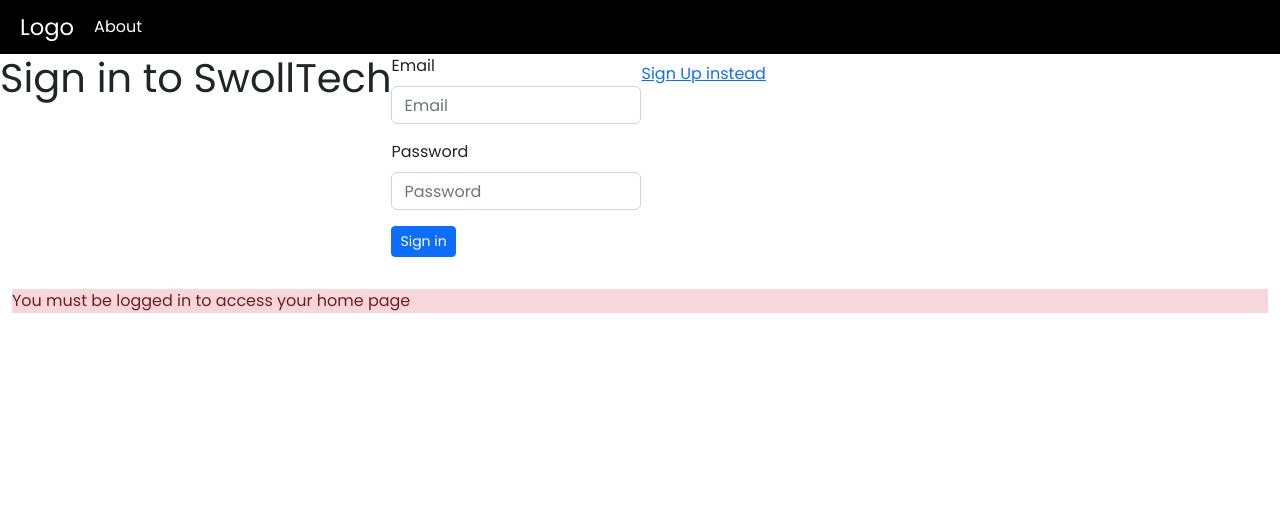
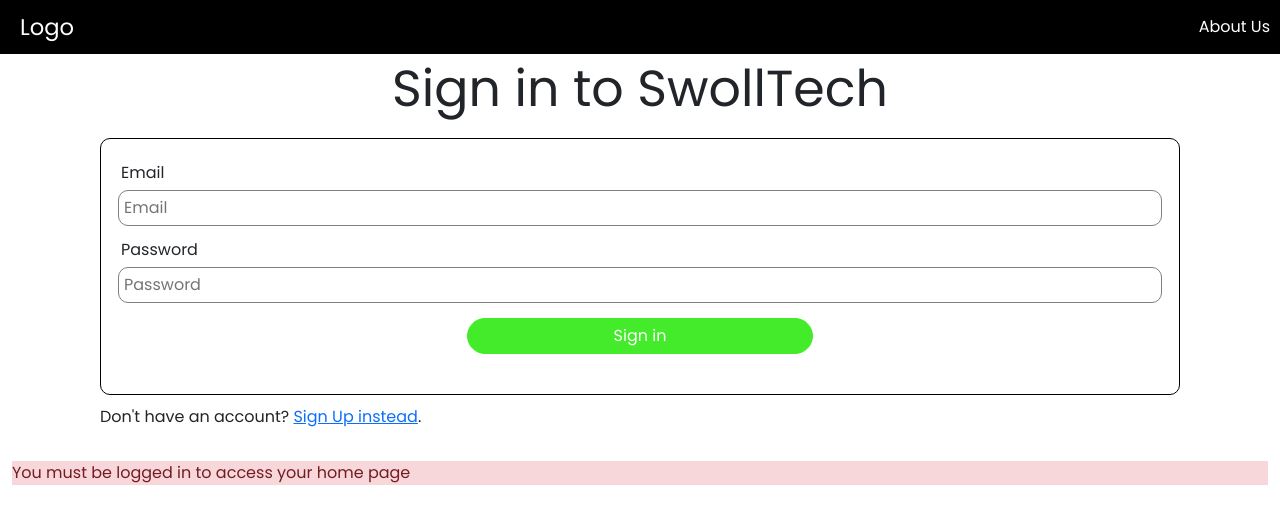
Before and after one commit to MasonKrause7/SwollTech, a Flask app: page /home.html/ in a window 1280 px wide. Shown: the top 524 px of the page. Run offline with Flask 3, Linux system fonts and the light colour scheme; some libraries are stand-ins or nearby versions.

Commit message:
Sign up/login styling done, homepage styling mostly done

```diff
--- a/static/css/desktopStyles.css
+++ b/static/css/desktopStyles.css
@@ -24,12 +24,12 @@
     }
     /* END INDEX STYLES */
     /* SIGN UP STYLES */
-    #signup-form {
-        margin: 10px 150px;
+    .form {
+        margin: 10px 200px;
         padding: 15px;
     }
-    #signin-instead {
-        margin-left: 150px;
+    #signin-instead, #signup-instead {
+        margin-left: 200px;
     }
     /* END SIGN UP STYLES*/
 
--- a/static/css/laptopTabletStyles.css
+++ b/static/css/laptopTabletStyles.css
@@ -14,7 +14,7 @@
     #bar {
         margin: 5px 20px;
         width: 2px;
-        height: 95px;
+        height: 105px;
         border: 3px solid white;
     }
     #index-subtitle {
@@ -23,12 +23,12 @@
     }
     /* END INDEX STYLES */
     /* SIGN UP STYLES*/
-    #signup-form {
-        margin: 10px 50px;
+    .form {
+        margin: 10px 100px;
         padding: 15px;
     }
-    #signin-instead {
-        margin-left: 50px;
+    #signin-instead, #signup-instead {
+        margin-left: 100px;
     }
     /* END SIGN UP STYLES */
 
--- a/static/css/mobileStyles.css
+++ b/static/css/mobileStyles.css
@@ -16,9 +16,12 @@
     }
     /* END INDEX STYLES */
     /* SIGN UP STYLES */
-    #signup-form {
+    .form {
         margin: 10px 15px;
         padding: 15px;
     }
+    #signin-instead, #signup-instead {
+        margin-left: 15px;
+    }
     /* END SIGN UP */
 }
--- a/static/css/styles.css
+++ b/static/css/styles.css
@@ -29,8 +29,10 @@ body {
 .navb {
     padding: 10px 0px;
     display: flex;
+    justify-content: space-between;
     align-items: center;
     background-color: var(--primary-dark);
+
 }
 .navb a {
     text-decoration: none;
@@ -58,8 +60,36 @@ body {
 }
 .logo {
     font-size: 17pt;
+
 }
 /* END BASE TEMPLATE STYLES*/
+/* NAV SMALL STYLES */
+.navs {
+    display: flex;
+    width: 100%;
+    align-items: center;
+    background-color: var(--primary-purple);
+}
+.navs ul {
+    margin: 0px;
+    padding: 0px;
+    list-style: none;
+    display: flex;
+    justify-content: space-evenly;
+    width: 100%;
+}
+.navs ul a {
+    text-decoration: none;
+    margin: 0px;
+    padding: 10px;
+}
+.navs ul a li {
+    color: white;
+}
+.navs ul a:hover li{
+    color: var(--primary-green);
+}
+/* END NAV SMALL STYLES*/
 /* GENERIC STYLING CLASSES */
 .page-title {
     margin-top: 5px;
@@ -75,10 +105,28 @@ body {
     margin: 5px 2px;
     border-radius: 10px;
     border: 1px solid gray;
-    color: var(--primary-purple);
+
 }
 .form-input:focus {
-    box-shadow:0px 0px 3px 2px var(--primary-purple);
+    box-shadow:0px 0px 3px 2px var(--primary-green);
+}
+.submit-button {
+    margin-top: 10px;
+    padding: 5px 0px;
+    width: 33%;
+    color: white;
+    background-color: var(--primary-green);
+    border: 1px solid var(--primary-green);
+    border-radius: 30px;
+    text-decoration: none;
+    text-align: center;
+    margin-bottom: 25px;
+}
+.submit-button:hover {
+    border: 1px solid var(--secondary-green-dark);
+    background-color: var(--secondary-green-dark);
+    text-decoration: none;
+    color: var(--primary-light);
 }
 /* END GENERIC STYLING CLASSES */
 /* INDEX STYLES */
@@ -144,15 +192,15 @@ body {
     border: 1px solid var(--secondary-purple-dark);
 }
 /* END INDEX STYLES */
-/* SIGN UP STYLES */
-#signup-form {
+/* SIGN UP/ SIGN IN STYLES */
+.form {
     width: 100%;
     border: 1px solid var(--primary-dark);
     border-radius: 10px;
     display: flex;
     flex-direction: column;
 }
-#signup-form div {
+.form div {
     display: flex;
     justify-content: center;
 }
@@ -162,24 +210,43 @@ body {
 #email {
     width: 100%;
 }
-#signup-form label {
+.form label {
     margin: 7px 0px 0px 5px;
 }
-#submit-signup-button {
-    margin-top: 10px;
-    padding: 5px 0px;
-    width: 33%;
-    color: white;
-    background-color: var(--primary-green);
-    border: 1px solid var(--primary-green);
-    border-radius: 30px;
+
+
+/* END SIGN UP/ SIGN IN STYLES */
+/* HOME STYLES */
+#home-hero {
+    width: 100vw;
+    padding: 25px 0px;
+    background-color: var(--primary-dark);
+    display: flex;
+    flex-direction: column;
+    align-items: center;
 }
-#submit-signup-button:hover {
-    border: 1px solid var(--secondary-green-dark);
-    background-color: var(--secondary-green-dark);
+#home-hero p, h3 {
+    color: var(--primary-light);
 }
-#signin-instead {
-    margin-left: 15px;
+#home-hero h2 strong {
+    color: var(--primary-green);
+    font-size: 110%;
+}
+#start-workout-button {
+    width: 200px;
+    padding: 7px 0px;
+    margin-top: 30px;
+    font-size: 110%;
+}
+#create-workout-secondary-button {
+    width: 170px;
+    background-color: var(--primary-purple);
+    border: 1px solid var(--primary-purple);
+    margin-top: -10px;
+}
+#create-workout-secondary-button:hover {
+    background-color: var(--secondary-purple-dark);
+    border: 1px solid var(--secondary-purple-dark);
 }
 
-/* END SIGN UP STYLES */
+/* END HOME STYLES*/
--- a/templates/base.html
+++ b/templates/base.html
@@ -31,10 +31,10 @@
         <a class="logo" href="{{url_for('index')}}">Logo</a>
         {% endif %}
         <ul class="nav-list">
-            <a href="{{url_for('about')}}"><li>About</li></a>
+            <a href="{{url_for('about')}}"><li>About Us</li></a>
 
             {% if 'user_id' in session.keys()%}
-            <a href="{{url_for('account')}}"><li>Account</li></a>
+            <a href="{{url_for('account')}}"><li>Your Account</li></a>
             <a href="{{url_for('logout')}}"><li>Log Out</li></a>
 
             {% endif %}
@@ -42,9 +42,12 @@
   </nav>
 
 
+
     <div class="base-container">
     {% block content%} {% endblock %}
     </div>
+
+
 
     {% if message%}
     <div class="mt-3 container-fluid">
--- a/templates/index.html
+++ b/templates/index.html
@@ -11,7 +11,7 @@
 
     <section id="signup-or-signin-box">
         <p class="p1">Create your own workouts, add exercises, and start tracking your data. It's free and easy to get started.</p>
-        <a class="signuplink" id="signup-button" href="{{ url_for('get_signup')}}">Get Started</a>
+        <a class="signuplink" class="submit-button" id="signup-button" href="{{ url_for('get_signup')}}">Get Started</a>
         <p class="p2">Already a member?</p>
         <a class="signuplink" id="signin-button" href="{{ url_for('login')}}">Sign in</a>
     </section>
--- a/templates/login.html
+++ b/templates/login.html
@@ -3,24 +3,22 @@
 
 {% block content %}
 
-<h1>{% block title %}Sign in to SwollTech{% endblock %}</h1>
+<h1 class="page-title">{% block title %}Sign in to SwollTech{% endblock %}</h1>
 
 
-<hr>
 
-<form method="POST" action="{{ url_for('login') }}">
-    <div class="form-group">
-        <label for="username">Email</label>
-        <input type="email" name="username" id="username" placeholder="Email" class="form-control" style="min-width:100px;max-width:300px;width:250px">
-    </div>
-    <div class="form-group">
-        <label for="loginpassword">Password</label>
-        <input type="password" name="loginpassword" id="loginpassword" placeholder="Password" class="form-control" style="min-width:100px;max-width:300px;width:250px">
-   </div>
-    <div class="mt-2 form-group">
-        <input type="submit" class="btn btn-primary btn-sm" value="Sign in">
+<form class="form" method="POST" action="{{ url_for('login') }}">
+
+    <label for="username">Email</label>
+    <input type="email" name="username" id="username" placeholder="Email" class="form-input">
+
+    <label for="loginpassword">Password</label>
+    <input type="password" name="loginpassword" id="loginpassword" placeholder="Password" class="form-input">
+
+    <div>
+        <input class="submit-button" type="submit" value="Sign in">
     </div>
 
 </form>
-<a class="mt-2" href="{{url_for('get_signup')}}">Sign Up instead</a>
+<p id="signup-instead">Don't have an account? <a href="{{url_for('get_signup')}}">Sign Up instead</a>.</p>
 {% endblock %}
--- a/templates/signup.html
+++ b/templates/signup.html
@@ -3,7 +3,7 @@
 {% block content %}
 
   <h1 class="page-title">{% block title %}SwollTech Sign Up{% endblock %}</h1>
-  <form id="signup-form" method="POST" action = "{{ url_for('post_signup') }}">
+  <form class="form" method="POST" action = "{{ url_for('post_signup') }}">
     <div>
       <input class="form-input" type="text" name="fname" id="fname" placeholder="First Name" value="{{fname}}">
       <input class="form-input" type="text" name="lname" id="lname" placeholder="Last Name" value="{{lname}}">
@@ -20,7 +20,7 @@
       <input class="form-input" type="password" name="confpass" id="confpass" placeholder="Confirm Password">
     </div>
     <div>
-      <input id="submit-signup-button" type="submit" value="Sign Up">
+      <input class="submit-button" type="submit" value="Sign Up">
     </div>
   </form>
   <p id="signin-instead">Already have an account? <a href="{{url_for('login')}}">Log in instead</a>.</p>
```
Also changed, not shown: templates/about.html (+4 -4 lines), templates/home.html (+21 -13 lines).
